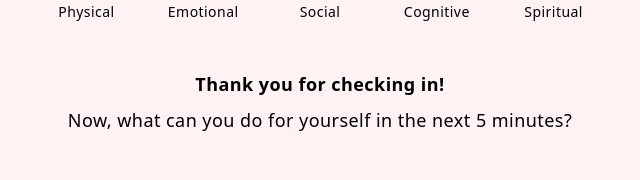
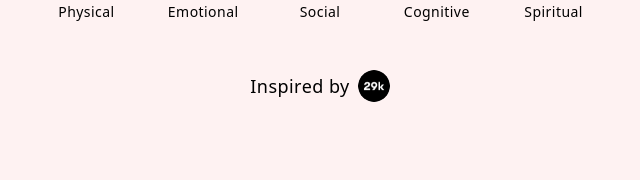
Before and after one commit to Greenheart/5cups, a Next.js app: page / in a window 1280 px wide. Shown: the part 246-426 px from the top of the page, without its empty margins (320-960 px from the left). Built offline with nearby package versions, Linux system fonts and the light colour scheme.

Commit message:
improvements

```diff
--- a/GlobalState.js
+++ b/GlobalState.js
@@ -11,14 +11,15 @@ export const types = [
 ]
 
 function GlobalState({ children }) {
-    function getDefaultCupValues() {
+    function getDefaultCupValues(defaultValue = 1) {
         return types.reduce((cupValues, type) => {
-            cupValues[type] = -1
+            cupValues[type] = defaultValue
             return cupValues
         }, {})
     }
 
     const [cupValues, setCupValues] = useState(getDefaultCupValues())
+    const [touched, setTouched] = useState(getDefaultCupValues(false))
     const [date, setDate] = useState(new Date())
 
     function setCupValue(type, value) {
@@ -26,10 +27,15 @@ function GlobalState({ children }) {
             ...cupValues,
             [type]: value,
         })
+        setTouched({
+            ...touched,
+            [type]: true,
+        })
     }
 
     function resetCupValues() {
         setCupValues(getDefaultCupValues())
+        setTouched(getDefaultCupValues(false))
     }
 
     return (
@@ -40,6 +46,7 @@ function GlobalState({ children }) {
                 setCupValues,
                 date,
                 setDate,
+                touched,
                 resetCupValues,
             }}
         >
--- a/pages/index.js
+++ b/pages/index.js
@@ -13,7 +13,7 @@ const formatDate = (date) => {
 }
 
 export default function Home() {
-    const { cupValues, date } = useContext(GlobalContext)
+    const { cupValues, date, touched } = useContext(GlobalContext)
 
     return (
         <div className="font-thin tracking-wide text-lg select-none">
@@ -44,10 +44,9 @@ export default function Home() {
 
                         <div
                             className={
-                                'transition-all duration-[250] ease-out ' +
-                                types.every((type) => cupValues[type])
-                                    ? 'visible'
-                                    : 'invisible'
+                                types.every((type) => touched[type])
+                                    ? ''
+                                    : 'hidden'
                             }
                         >
                             <h2 className="text-lg font-black">
```
